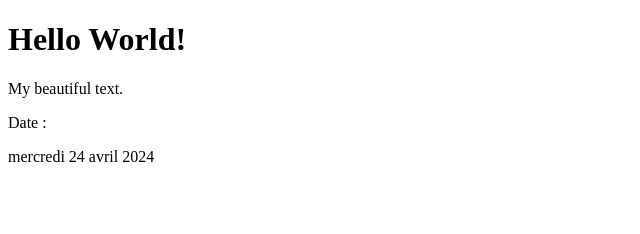
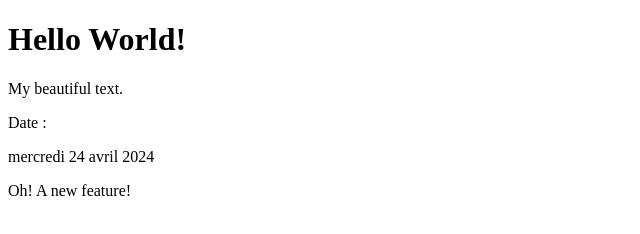
Before and after one commit to acsctr/hello-world, a website: page index.html in a window 1280 px wide. Shown: the whole page, without its empty margins (0-640 px from the left). Drawn offline with Linux system fonts and the light colour scheme.

Commit message:
Feature 1 added to index.html

```diff
--- a/index.html
+++ b/index.html
@@ -9,6 +9,7 @@
     <h1>Hello World!</h1>
     <p>My beautiful text.</p>
     <p>Date : <div id="date"></div></p>
+    <p>Oh! A new feature!</p>
     <script src="script.js"></script>
 </body>
 </html>
```
